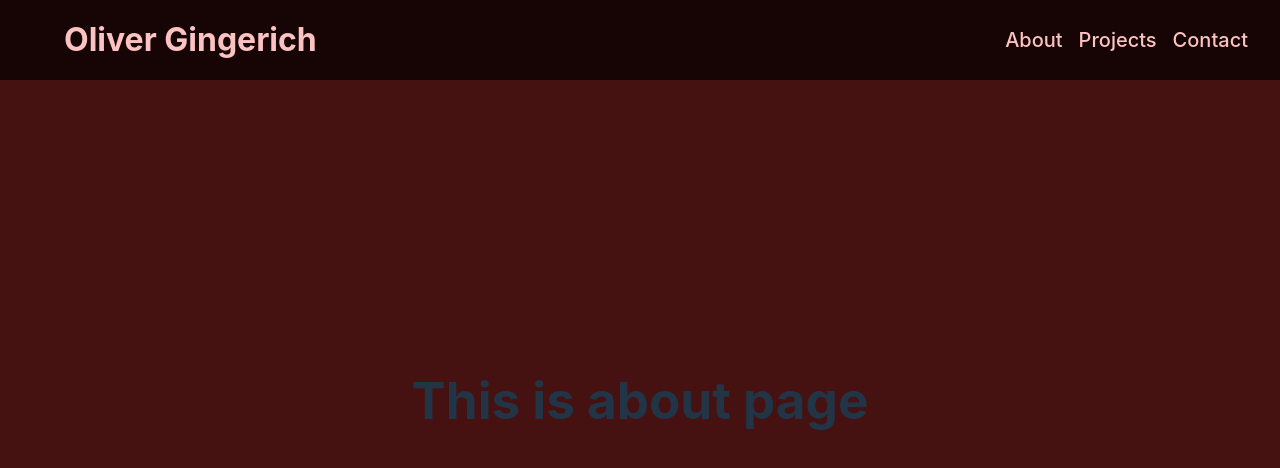
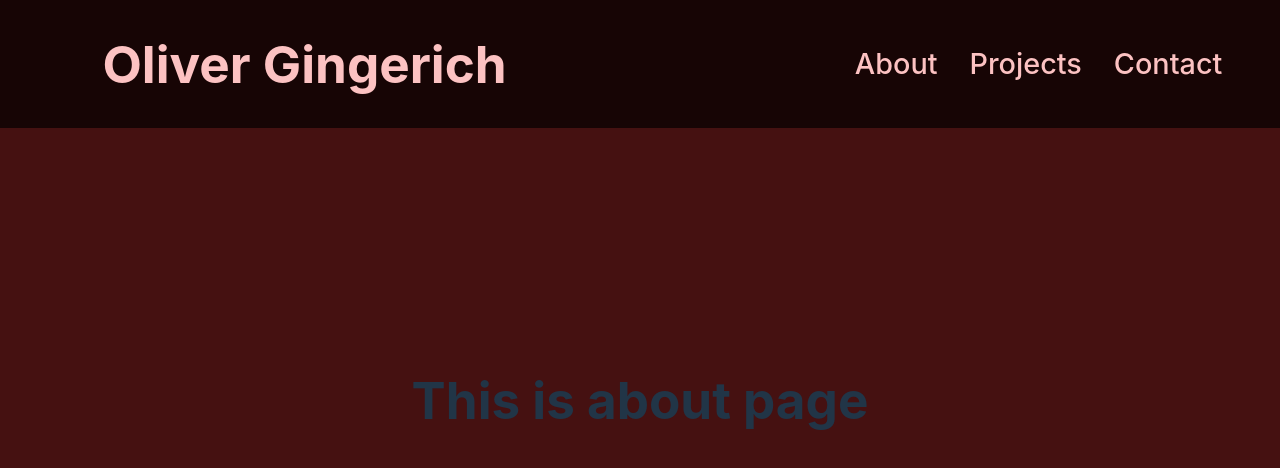
Before and after one commit to Oliver-Gi/Oliver-Gi.github.io, a React (Vite) app: page /About in a window 1280 px wide. Shown: the top 468 px of the page. Built offline with nearby package versions, Linux system fonts and the light colour scheme.

Commit message:
Implemented NavBar text size scaling.

```diff
--- a/src/MobileNav.jsx
+++ b/src/MobileNav.jsx
@@ -37,7 +37,7 @@ const MobileNav = () => {
     return(
         <nav className="MobileNav">
             <div className="navbar-left" role="navigation">
-                <a href="/" className="logo">Oliver Gingerich</a>
+                <a href="/" className="logo">Home</a>
             </div>
             <div className="navbar-right">
                 {click ? Close : Hamburger}
--- a/src/Navbar.css
+++ b/src/Navbar.css
@@ -5,7 +5,7 @@
     align-items: center;
     background-color: #170505;
     color: #FCC2C2;
-    padding: 1rem;
+    padding: 2vw;
 
     top: 0;
     left: 0;
@@ -14,7 +14,7 @@
 }
 
 .navbar-left .logo{
-    font-size: 2rem;
+    font-size: 4vw;
     font-weight: bold;
     color: #FCC2C2;
     text-decoration: none;
@@ -28,8 +28,8 @@
 }
 
 .navbar-right .nav-links li {
-    margin-right: 1rem;
-    font-size: 1.25rem;
+    margin-right: 2.5vw;
+    font-size: 2.25vw;
 }
 
 .navbar-right .nav-links a {
@@ -69,7 +69,7 @@
         align-items: center;
         background-color: #170505;
         color: #FCC2C2;
-        padding: 1rem;
+        padding: 2vw;
 
         top: 0;
         left: 0;
@@ -82,15 +82,16 @@
         justify-content: space-evenly;
         position:absolute;
         background-color: #170505;
-        top: 5.25rem;
-        right: 1rem;
+        top: 10.5vw;
+        right: 2vw;
         height: auto;
         width: auto;
-        padding: 1rem;
+        padding: 2vw;
         border-radius: 10%;
     }
 
     .navbar-right .nav-links li {
         margin: 0.5rem;
+        font-size: 3vw;
     }
 }
```
